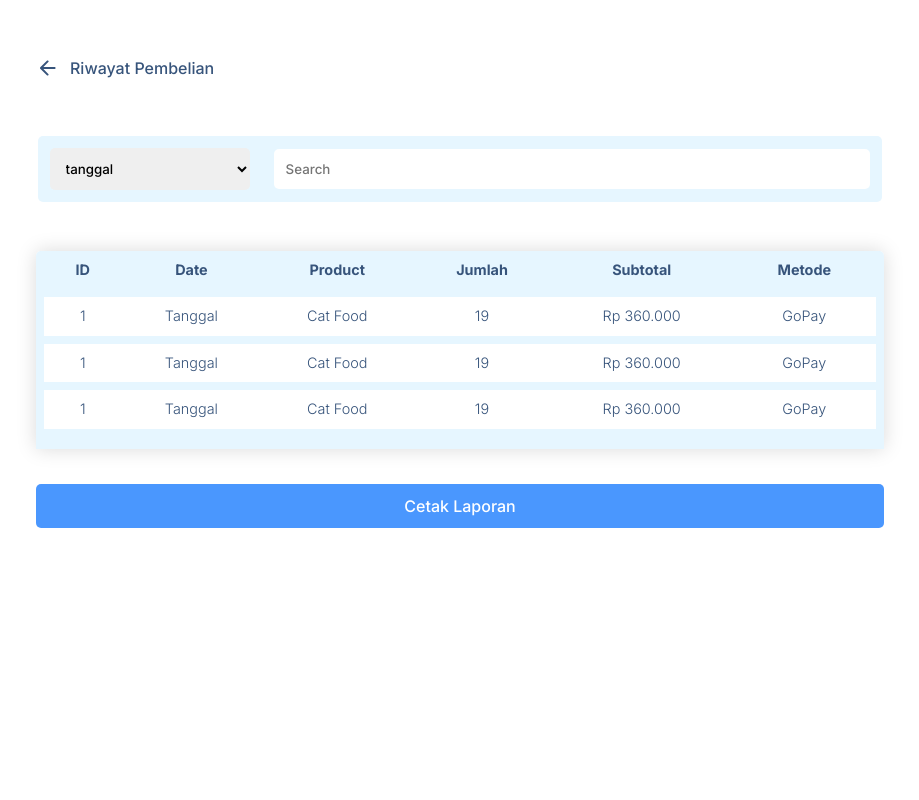
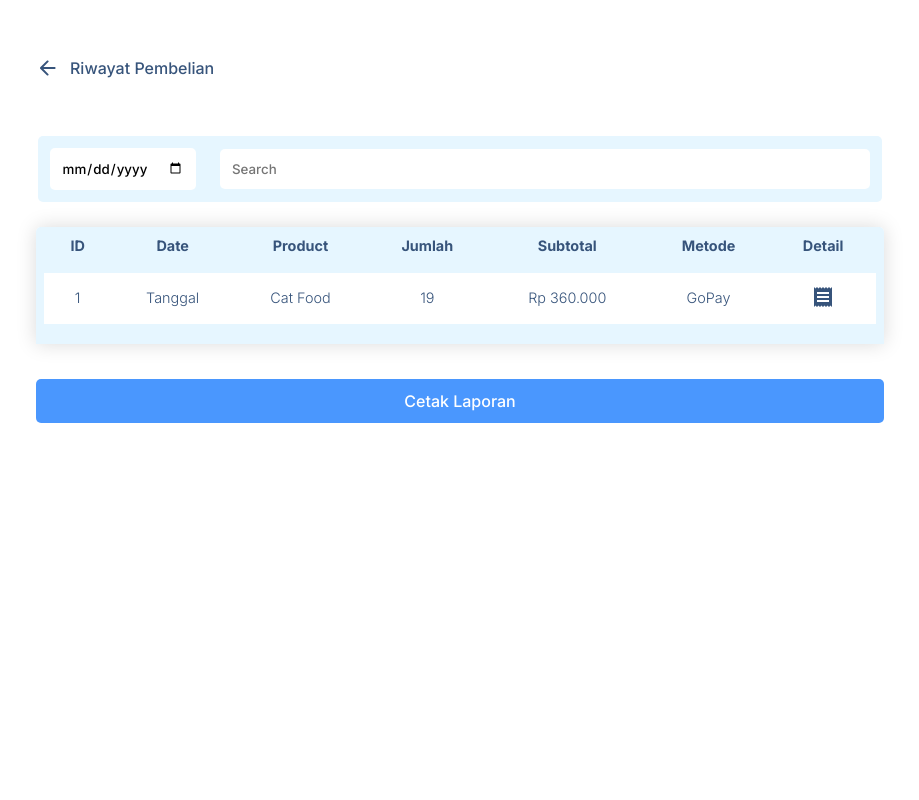
Before and after one commit to daffaasha/UAS-PBP, a PHP site: page /history.html in a window 1280 px wide. Shown: the part 58-858 px from the top of the page, without its empty margins (180-1099 px from the left). Run offline with PHP 8.4, Linux system fonts and the light colour scheme.

Commit message:
history updated, table ,date, and margin

```diff
--- a/front/css/style.css
+++ b/front/css/style.css
@@ -141,6 +141,7 @@ main{
 
 .m{
     margin: 0;
+    padding-top: 0;
 }
 
 /* back */
--- a/front/history.html
+++ b/front/history.html
@@ -4,7 +4,7 @@
     <meta charset="UTF-8" />
     <meta http-equiv="X-UA-Compatible" content="IE=edge" />
     <meta name="viewport" content="width=device-width, initial-scale=1.0" />
-    <title>History</title>
+    <title>Petstar - History</title>
     <!-- logo -->
     <link rel="shortcut icon" href="img/logo.png" type="image/x-icon" />
 
@@ -42,11 +42,11 @@
         <!-- <div class="flex-content-left"> -->
             <form action="" class="container flex-content-left">
                 <div class="tanggal">
-                    <select name="date" id="date" class="tanggal">
+                    <!-- <select name="date" id="date" class="tanggal">
                         <option value="tanggal">tanggal</option>
                         <option value="disini dikasih JS">disini dikasih PHP Lorem ipsum, dolor sit amet consectetur adipisicing elit. Possimus quae blanditiis et error aspernatur ipsam, nisi laboriosam consectetur! Quasi incidunt, autem explicabo reprehenderit quos ut placeat officiis harum non sit? looping tanggal dari database</option>
-                    </select>
-                    <!-- <input type="date" name="" id=""> -->
+                    </select> -->
+                    <input type="date" name="tanggal" id="tanggal" class="tanggal">
                 </div>
                 <div class="search-inp">
                     <input type="text" placeholder="Search">
@@ -62,7 +62,8 @@
                         <th>Product</th>
                         <th>Jumlah</th>
                         <th>Subtotal</th>
-                        <th class="end">Metode</th>
+                        <th>Metode</th>
+                        <th class="end">Detail</th>
                     </tr>
                 </thead>
                 <tbody>
@@ -72,25 +73,9 @@
                         <td>Cat Food</td>
                         <td>19</td>
                         <td>Rp 360.000</td>
-                        <td class="end">GoPay</td>
+                        <td>GoPay</td>
+                        <td class="end"><a href="#"><img src="img/invoice.svg" alt="detail" width="24px"></a></td>
                     </tr>
-                    <tr class="active-row">
-                        <td class="first">1</td>
-                        <td>Tanggal</td>
-                        <td>Cat Food</td>
-                        <td>19</td>
-                        <td>Rp 360.000</td>
-                        <td class="end">GoPay</td>
-                    </tr>
-                    <tr class="active-row">
-                        <td class="first">1</td>
-                        <td>Tanggal</td>
-                        <td>Cat Food</td>
-                        <td>19</td>
-                        <td>Rp 360.000</td>
-                        <td class="end">GoPay</td>
-                    </tr>
-
                 </tbody>
             </table>
             <div class="container cetak"><button>Cetak Laporan</button></div>
```
Also changed, not shown: front/add-product.html (+9 -7 lines), front/img/invoice.svg (added), front/img/product-image.png (added).
